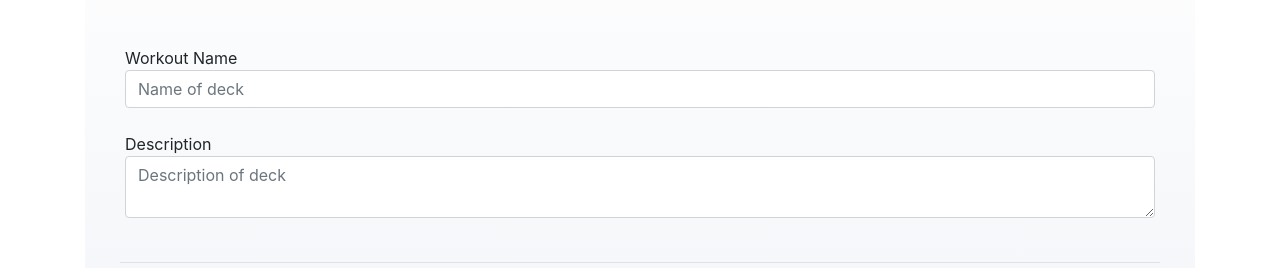
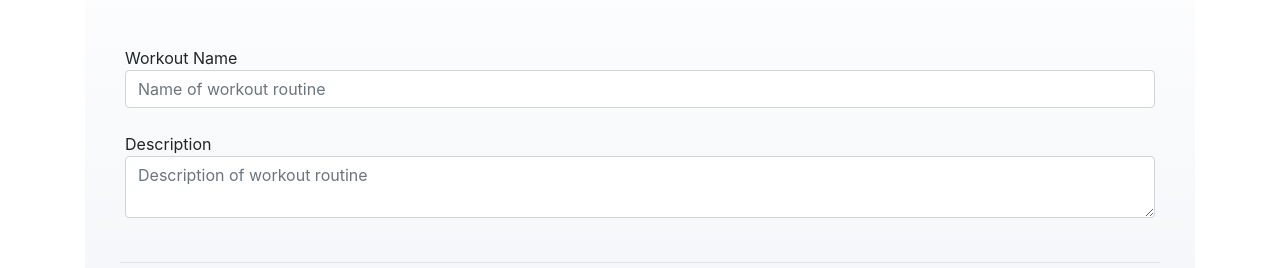
Before and after one commit to jenniferli1098/fitnessApp, a React (Create React App) app: page /editor in a window 1280 px wide. Shown: the part 148-416 px from the top of the page. Built offline with nearby package versions, Linux system fonts and the light colour scheme; no server answers; the database is empty; sample sign-in values are in the browser's storage.

Commit message:
Edited some of the text from deck to workout

```diff
--- a/src/CardEditor.js
+++ b/src/CardEditor.js
@@ -130,7 +130,7 @@ class CardEditor extends React.Component {
                         class="form-control"
                         name="name"
                         onChange={this.handleChange}
-                        placeholder="Name of deck"
+                        placeholder="Name of workout routine"
                         value={this.state.name}
                     />
                 </div>
@@ -141,7 +141,7 @@ class CardEditor extends React.Component {
                         class="form-control"
                         name="description"
                         onChange={this.handleChange}
-                        placeholder="Description of deck"
+                        placeholder="Description of workout routine"
                         value={this.state.description}
                     />
                 </div>
```
